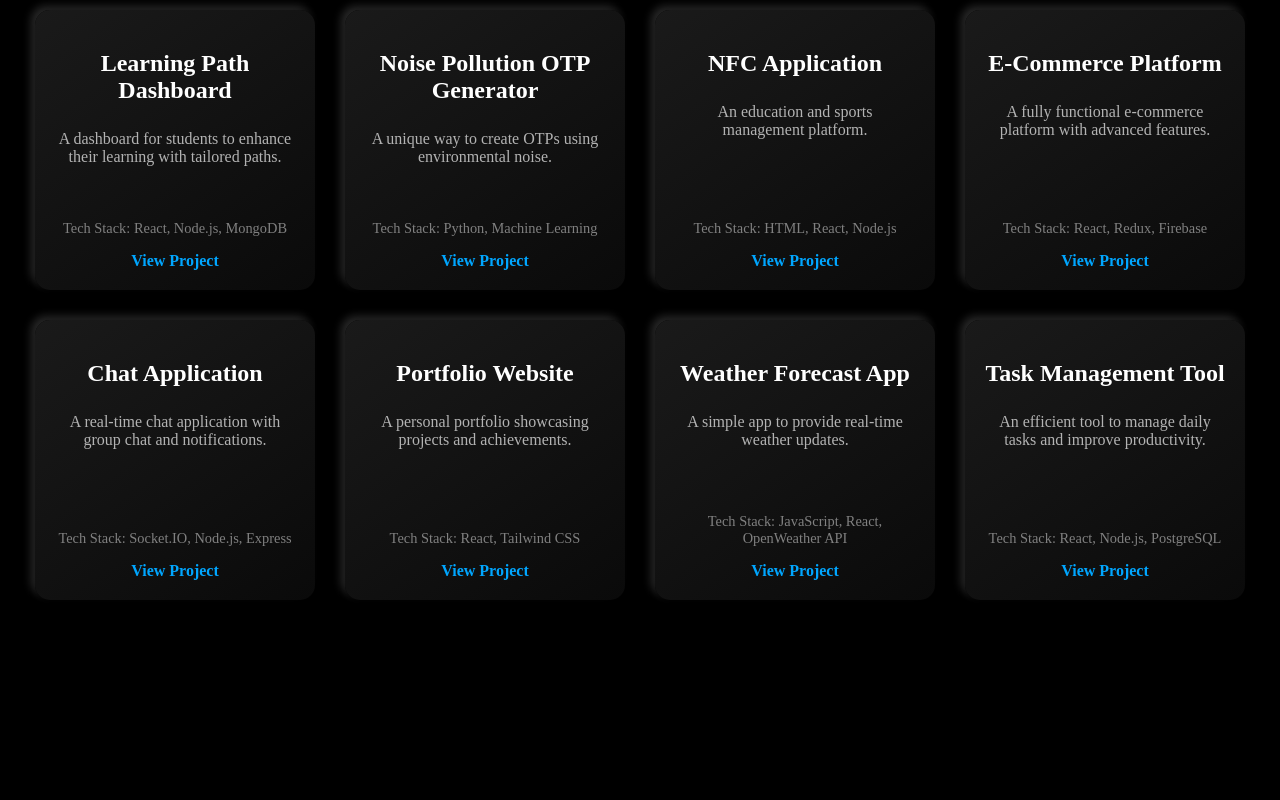
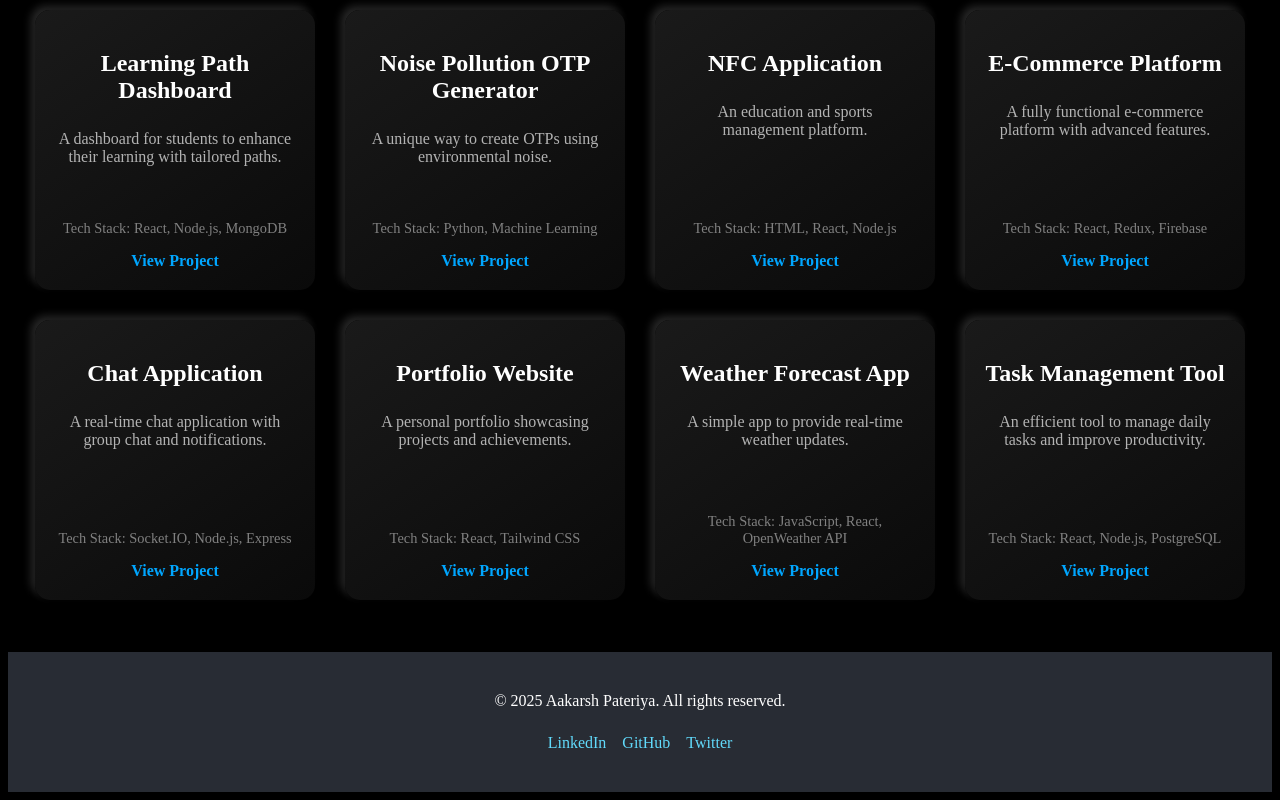
Before and after one commit to aakarshpateriya/PortfolioAakarshPateriya, a React (Vite) app in the folder portfolioAakarshPateriya/: page / in a window 1280 px wide. Shown: the part 888-1688 px from the top of the page. Before the commit the page ends 1516 px from the top, so only its background shows below. Built offline with nearby package versions, Linux system fonts and the light colour scheme.

Commit message:
landing page done

```diff
--- a/portfolioAakarshPateriya/src/App.jsx
+++ b/portfolioAakarshPateriya/src/App.jsx
@@ -9,6 +9,8 @@ import Intro from './Intro.jsx'
 import SocialLink from './socialLink.jsx'
 
 import Projects from './projectCard.jsx'
+import Footer from './footer.jsx'
+
 
 
 
@@ -21,6 +23,7 @@ function App() {
     <Navbar/>
     <Intro/>
    <Projects/>
+   <Footer/>
 
     </>
   )
--- /dev/null
+++ b/portfolioAakarshPateriya/src/footer.css
@@ -0,0 +1,44 @@
+/* footer.css */
+
+.footer {
+    background-color: #282c34;
+    color: #ffffff;
+    text-align: center;
+    padding: 1.5rem 0;
+    margin-top: 2rem;
+}
+
+.footer-content {
+    max-width: 1200px;
+    margin: 0 auto;
+    display: flex;
+    flex-direction: column;
+    align-items: center;
+}
+
+.footer-text {
+    font-size: 1rem;
+    margin-bottom: 0.5rem;
+}
+
+.footer-links {
+    list-style-type: none;
+    padding: 0;
+    display: flex;
+    gap: 1rem;
+}
+
+.footer-links li {
+    margin: 0;
+}
+
+.footer-links a {
+    color: #61dafb;
+    text-decoration: none;
+    font-weight: 500;
+    transition: color 0.3s ease;
+}
+
+.footer-links a:hover {
+    color: #21a1f1;
+}
--- /dev/null
+++ b/portfolioAakarshPateriya/src/footer.jsx
@@ -0,0 +1,19 @@
+import React from 'react';
+import './footer.css';
+
+const Footer = () => {
+    return (
+        <footer className="footer">
+            <div className="footer-content">
+                <p className="footer-text">© 2025 Aakarsh Pateriya. All rights reserved.</p>
+                <ul className="footer-links">
+                    <li><a href="https://linkedin.com" target="_blank" rel="noopener noreferrer">LinkedIn</a></li>
+                    <li><a href="https://github.com" target="_blank" rel="noopener noreferrer">GitHub</a></li>
+                    <li><a href="https://twitter.com" target="_blank" rel="noopener noreferrer">Twitter</a></li>
+                </ul>
+            </div>
+        </footer>
+    );
+};
+
+export default Footer;
```
